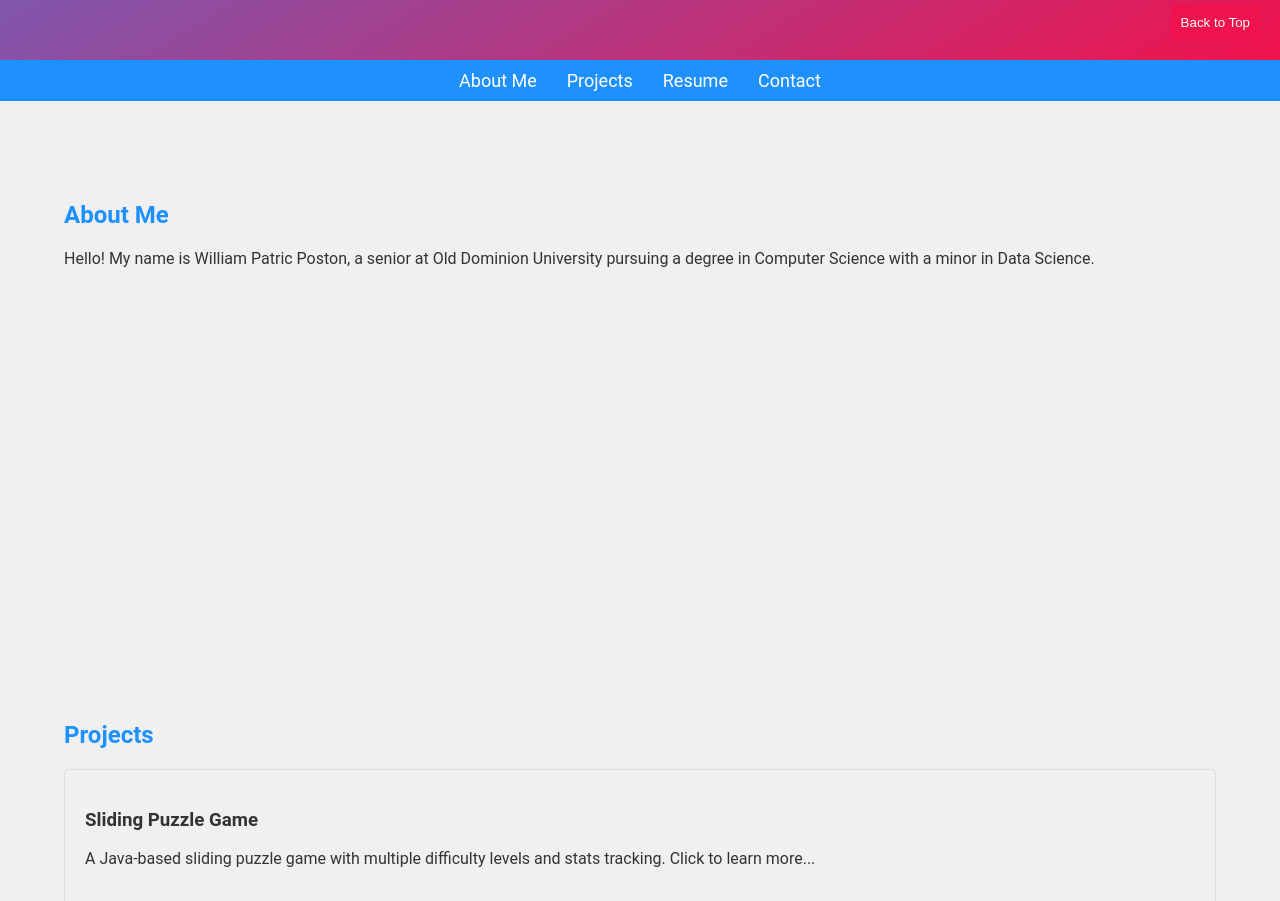
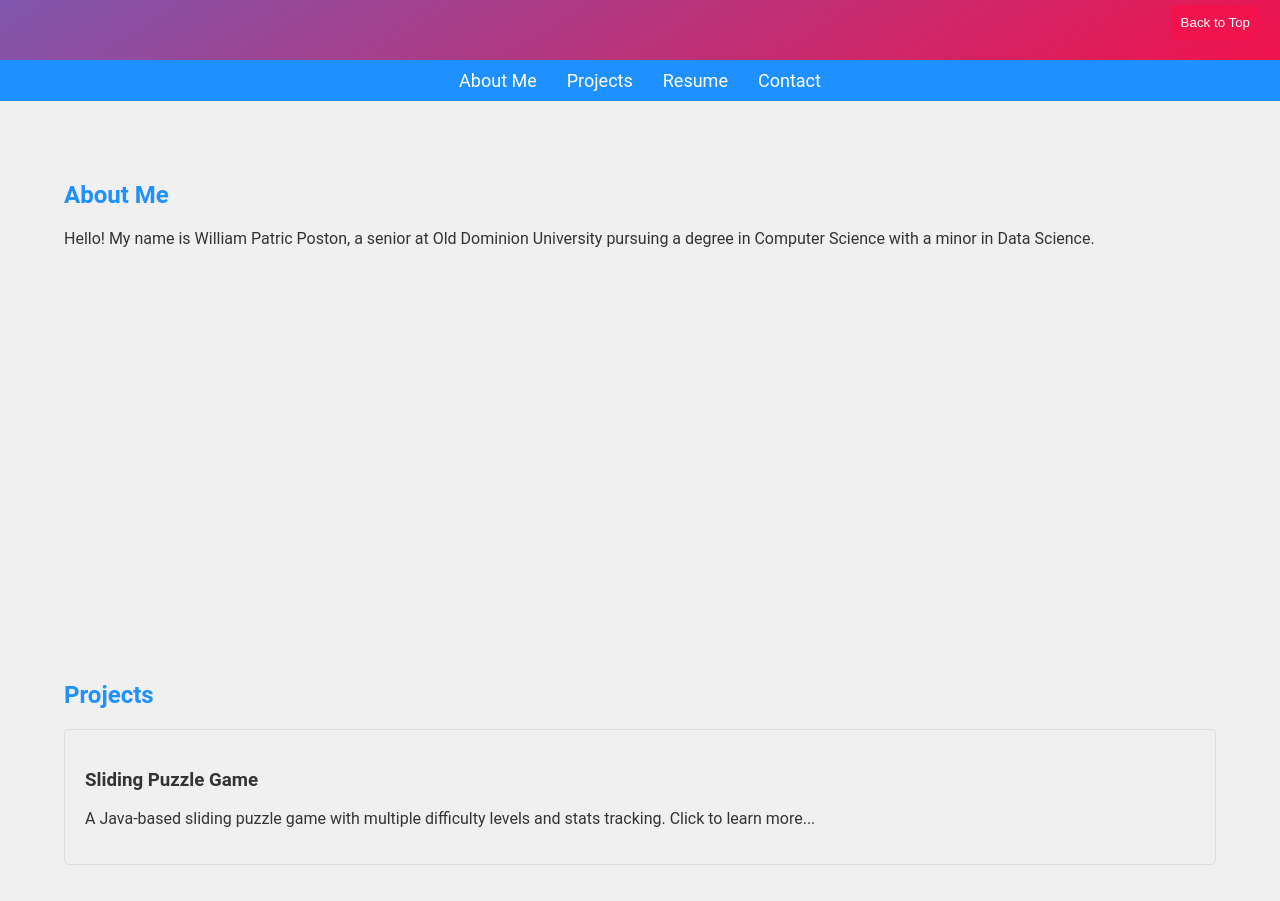
Before and after one commit to Willpatpost/PersonalWebpage, a plain HTML site: page index.html in a window 1280 px wide. Shown: the part 740-1641 px from the top of the page. Drawn offline with Linux system fonts and the light colour scheme.

Commit message:
Update styles.css

```diff
--- a/styles.css
+++ b/styles.css
@@ -182,9 +182,9 @@ nav a:hover {
 
 /* Sections */
 section {
-    padding: 60px 0;
+    padding: 40px 0;
     min-height: 50vh;
-    scroll-margin-top: 60px;
+    scroll-margin-top: 40px;
 }
 
 #about, #projects, #resume, #contact {
```
